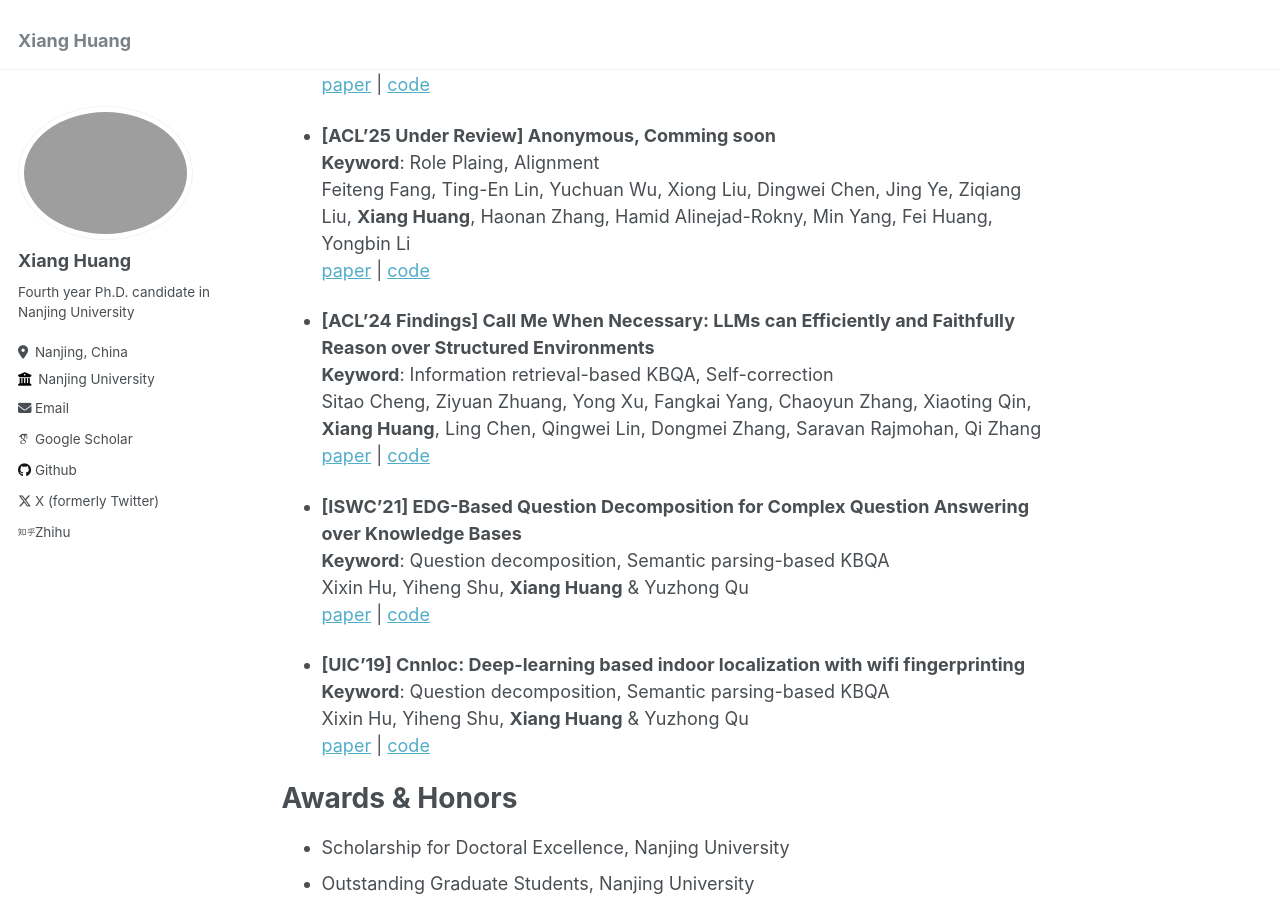
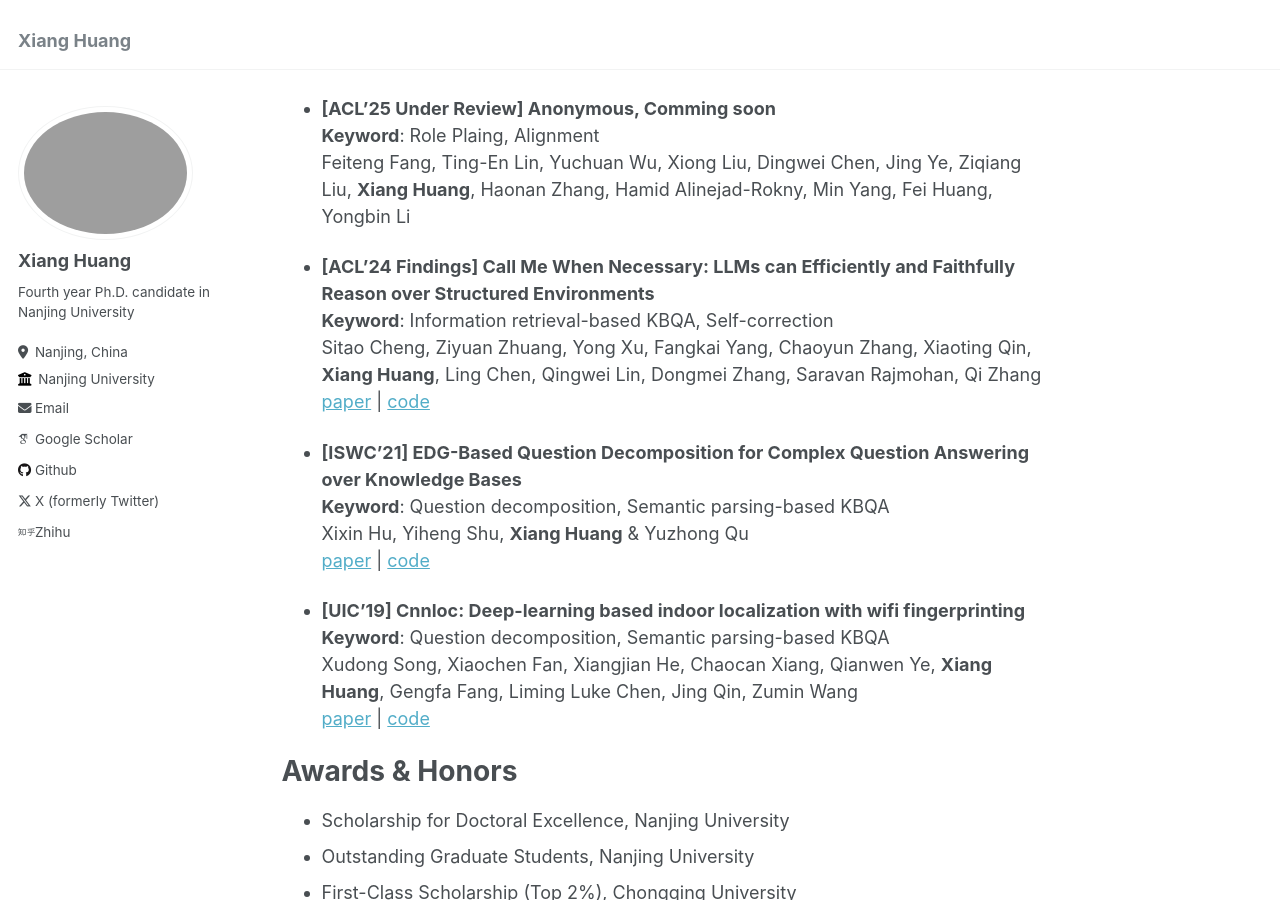
Before and after one commit to cdhx/cdhx.github.io, a Jekyll site: the page built from _pages/about.md, in a window 1280 px wide and 900 px high, scrolled down 1325 px. Built offline with Jekyll 4.4.1, drawn with Linux system fonts in a browser that asks for light colours; some web fonts are replaced.

Commit message:
Update about.md

```diff
--- a/_pages/about.md
+++ b/_pages/about.md
@@ -27,7 +27,7 @@ Publication
 
 - **[ACL'25 Under Review (Meta 3.5)] Anonymous, Comming soon** <br/>
 **Keyword**: Instruction following, Alignment<br/>
-**Xiang Huang**, Ting-En Lin, Feiteng Fang, Yuchuan Wu, Hangyu Li, Yuzhong Qu, Fei Huang, Yongbin Li  <br/>  [paper](https://arxiv.org/abs/2412.19544) \| [code](https://github.com/cdhx/TARGA)
+**Xiang Huang**, Ting-En Lin, Feiteng Fang, Yuchuan Wu, Hangyu Li, Yuzhong Qu, Fei Huang, Yongbin Li  <br/>
 
 - **[ACL'25 Under Review (OA 3.67+4)] TARGA: Targeted Synthetic Data Generation for Practical Reasoning over Structured Data** <br/>
 **Keyword**: Synthetic data, ICL-based KBQA, Generalization, Zero-shot QA<br/>
@@ -49,7 +49,7 @@ Publication
 
 - **[ACL'25 Under Review] Anonymous, Comming soon** <br/>
 **Keyword**: Role Plaing, Alignment<br/>
-Feiteng Fang, Ting-En Lin, Yuchuan Wu, Xiong Liu, Dingwei Chen, Jing Ye, Ziqiang Liu, **Xiang Huang**, Haonan Zhang, Hamid Alinejad-Rokny, Min Yang, Fei Huang, Yongbin Li  <br/>  [paper](https://arxiv.org/abs/2412.19544) \| [code](https://github.com/cdhx/TARGA)
+Feiteng Fang, Ting-En Lin, Yuchuan Wu, Xiong Liu, Dingwei Chen, Jing Ye, Ziqiang Liu, **Xiang Huang**, Haonan Zhang, Hamid Alinejad-Rokny, Min Yang, Fei Huang, Yongbin Li  <br/>
 
 - **[ACL'24 Findings] Call Me When Necessary: LLMs can Efficiently and Faithfully Reason over Structured Environments** <br/>
 **Keyword**: Information retrieval-based KBQA, Self-correction<br/>
@@ -63,7 +63,7 @@ Xixin Hu, Yiheng Shu, **Xiang Huang** & Yuzhong Qu <br/>
 
 - **[UIC'19] Cnnloc: Deep-learning based indoor localization with wifi fingerprinting** <br/>
 **Keyword**: Question decomposition, Semantic parsing-based KBQA<br/>
-Xixin Hu, Yiheng Shu, **Xiang Huang** & Yuzhong Qu <br/>
+Xudong Song, Xiaochen Fan, Xiangjian He, Chaocan Xiang, Qianwen Ye, **Xiang Huang**, Gengfa Fang, Liming Luke Chen, Jing Qin, Zumin Wang <br/>
 [paper](https://link.springer.com/chapter/10.1007/978-3-030-88361-4_8) \| [code](https://github.com/HXX97/EDG)
 
 
```
